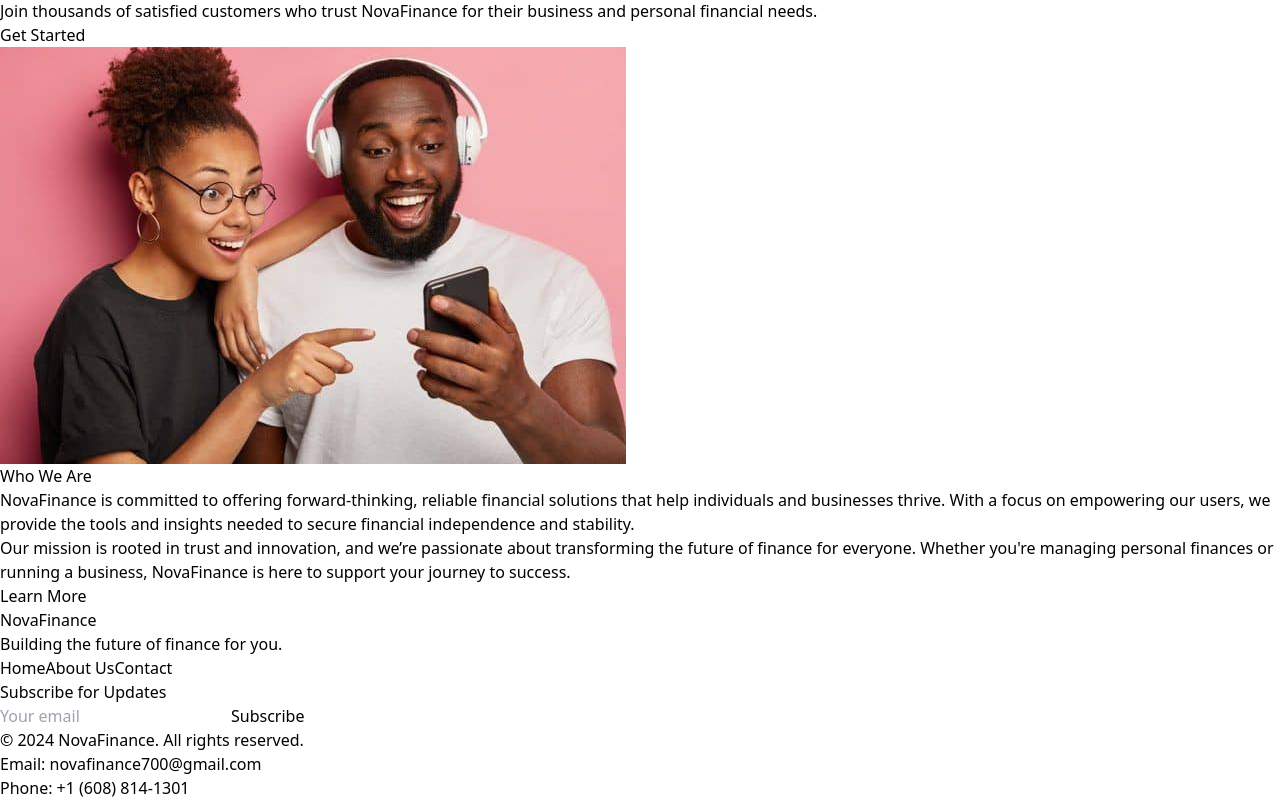
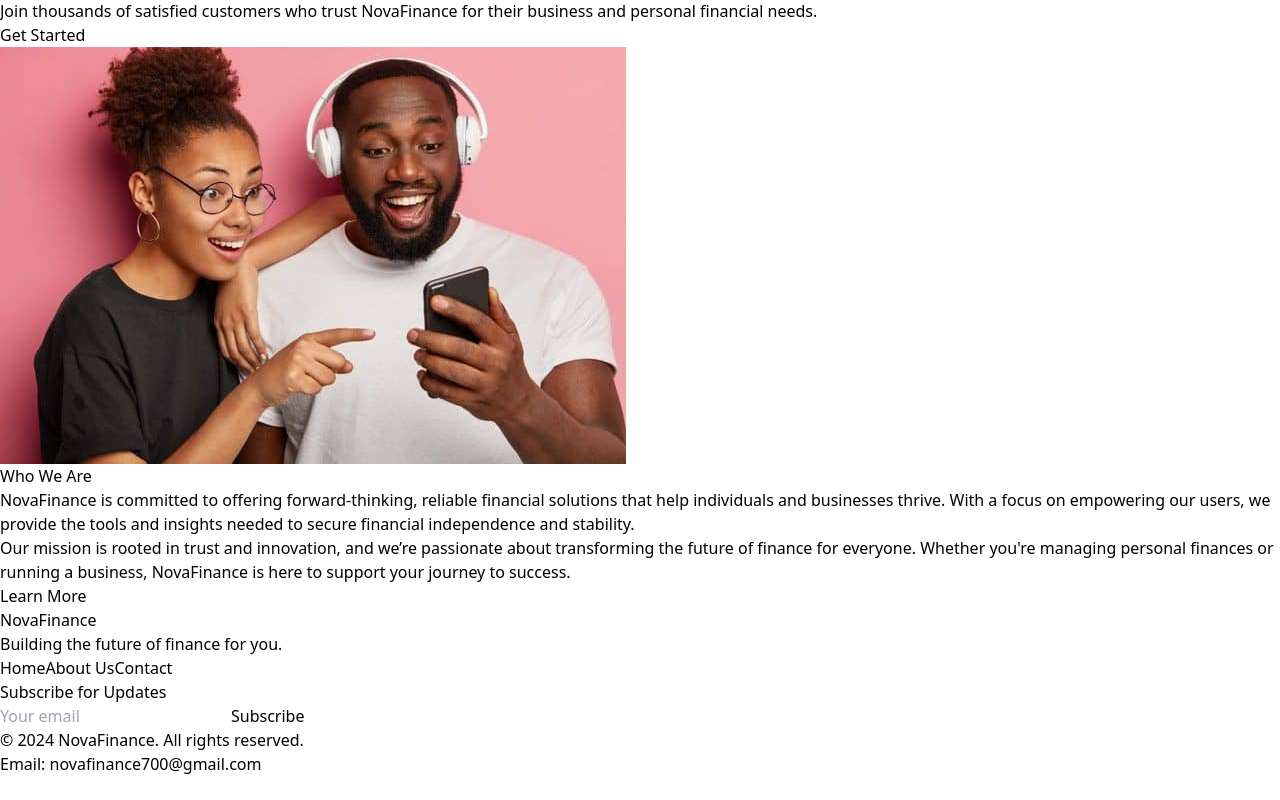
Before and after one commit to jahswill20/Nova-Finance, a React (Vite) app: page / in a window 1280 px wide. Shown: the part 3051-3851 px from the top of the page. After the commit the page ends 3827 px from the top, so only its background shows below. Built offline with nearby package versions, Linux system fonts and the light colour scheme.

Commit message:
number removal

```diff
--- a/src/components/Footer.jsx
+++ b/src/components/Footer.jsx
@@ -45,7 +45,7 @@ const Footer = () => {
             {/* Contact Information */}
             <div className='mt-4 md:mt-0 flex flex-col md:flex-row md:items-center space-y-2 md:space-y-0 md:space-x-6'>
               <a href='mailto:NovaFinance@gmail.com' className='hover:underline'>Email: novafinance700@gmail.com</a>
-        <p>Phone: +1 (608) 814-1301</p>
+
             </div>
           </div>
         </div>
```
Lines whose indentation alone changed are shown as unchanged.
